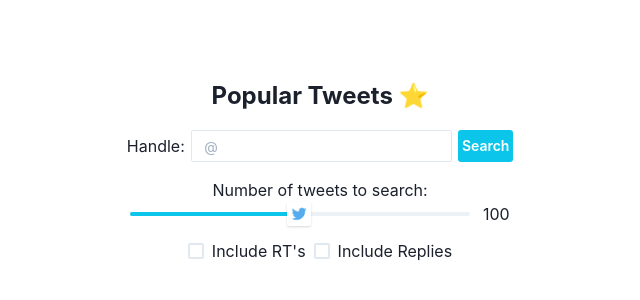
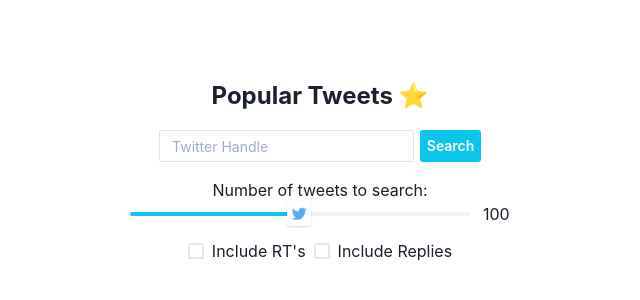
Before and after one commit to nikhilol/TweetHunter, a Next.js app in the folder tweet_hunter/: page / in a window 1280 px wide. Shown: the part 178-478 px from the top of the page, without its empty margins (320-960 px from the left). Built offline with nearby package versions, Linux system fonts and the light colour scheme.

Commit message:
Tibo's changes

```diff
--- a/tweet_hunter/pages/index.js
+++ b/tweet_hunter/pages/index.js
@@ -55,8 +55,7 @@ export default function Home(props) {
 		<div className={styles.container}>
 			<h1 style={{marginBottom:'2vh', fontWeight:'bold', fontSize:'3vh'}}>Popular Tweets ⭐</h1>
 			<div className={styles.InputContainer}>
-				<div className={styles.InputLabel}>Handle:</div>
-				<Input onChange={(e) => setUsername(e.target.value)} placeholder="@" size="sm"></Input>
+				<Input onChange={(e) => setUsername(e.target.value)} placeholder="Twitter Handle" size="sm"></Input>
 				<Button
 					onClick={fetchTweets}
 					borderRadius= "3px"
--- a/tweet_hunter/styles/Home.module.css
+++ b/tweet_hunter/styles/Home.module.css
@@ -79,7 +79,7 @@
 
 .card {
   list-style-type: none;
-  margin: 1rem;
+  margin-bottom: 1rem;
   padding: 1.5rem;
   text-align: left;
   color: inherit;
```
